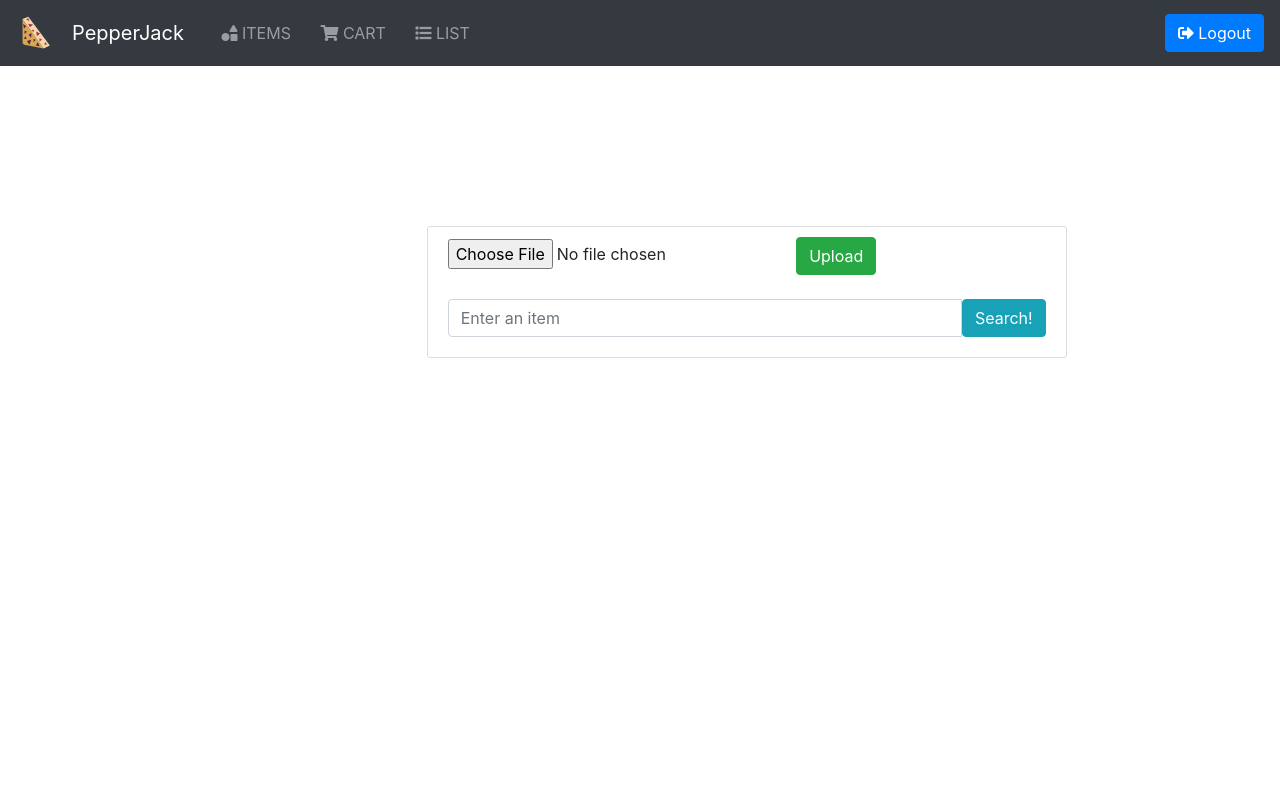
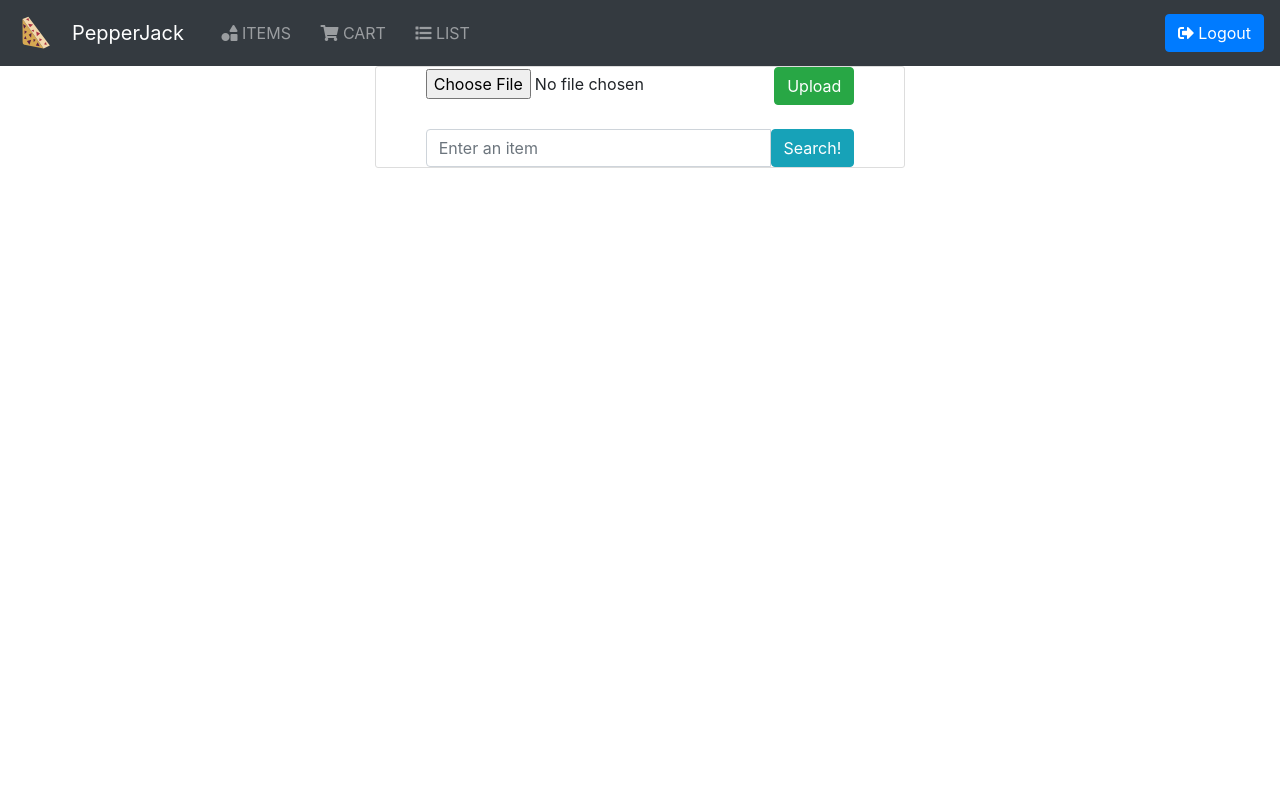
Before and after one commit to klxu03/BlairHacks2020, a Flask app: page /item in a window 1280 px wide. Run offline with Flask 2, Linux system fonts and the light colour scheme; some libraries are stand-ins or nearby versions.

Commit message:
more html

```diff
--- a/flask_app/store/static/main.css
+++ b/flask_app/store/static/main.css
@@ -38,9 +38,8 @@
 }
 .login-form{
     background: #ffffff;
-    padding: 10px 20px 20px;
     border: 1px solid #dddddd;
     border-radius: 3px;
-    margin-bottom: 10px;
-    margin-top: 160px;
+    padding-left: 50px;
+    padding-right: 50px;
 }
--- a/flask_app/store/templates/itemSearch.html
+++ b/flask_app/store/templates/itemSearch.html
@@ -1,17 +1,31 @@
 {% extends "layout.html" %}
 {% block item %}
-<div class="col-md-6 offset-md-4 login-form">
+<div class="login-form">
+    <style>
+        body {
+            height: 100vh;
+            display: flex;
+            flex-direction: column;
+            /* align-items: center; */
+        }
+
+        #item {
+            flex: 1; /**/
+            margin: auto;
+        }
+
+    </style>
     <form action="/handleUpload" method="post" enctype="multipart/form-data">
         {{ form.csrf_token }}
-        <input type="file" name="photo"/>
-        <input type="submit" class = "btn btn-success" value="Upload"/>
+        <input type="file" name="photo" />
+        <input type="submit" class="btn btn-success" value="Upload" />
     </form>
 
     <br>
 
     <form action="{{url_for('item')}}" method="post">
         {{ form.csrf_token }}
-        <div class="input-group" >
+        <div class="input-group">
             {{ form.item(class="form-control form-contol-lg")}}
             <span class="input-group-btn">
                 {{ form.submit(class="btn btn-info go inline", id='submit') }}
```
